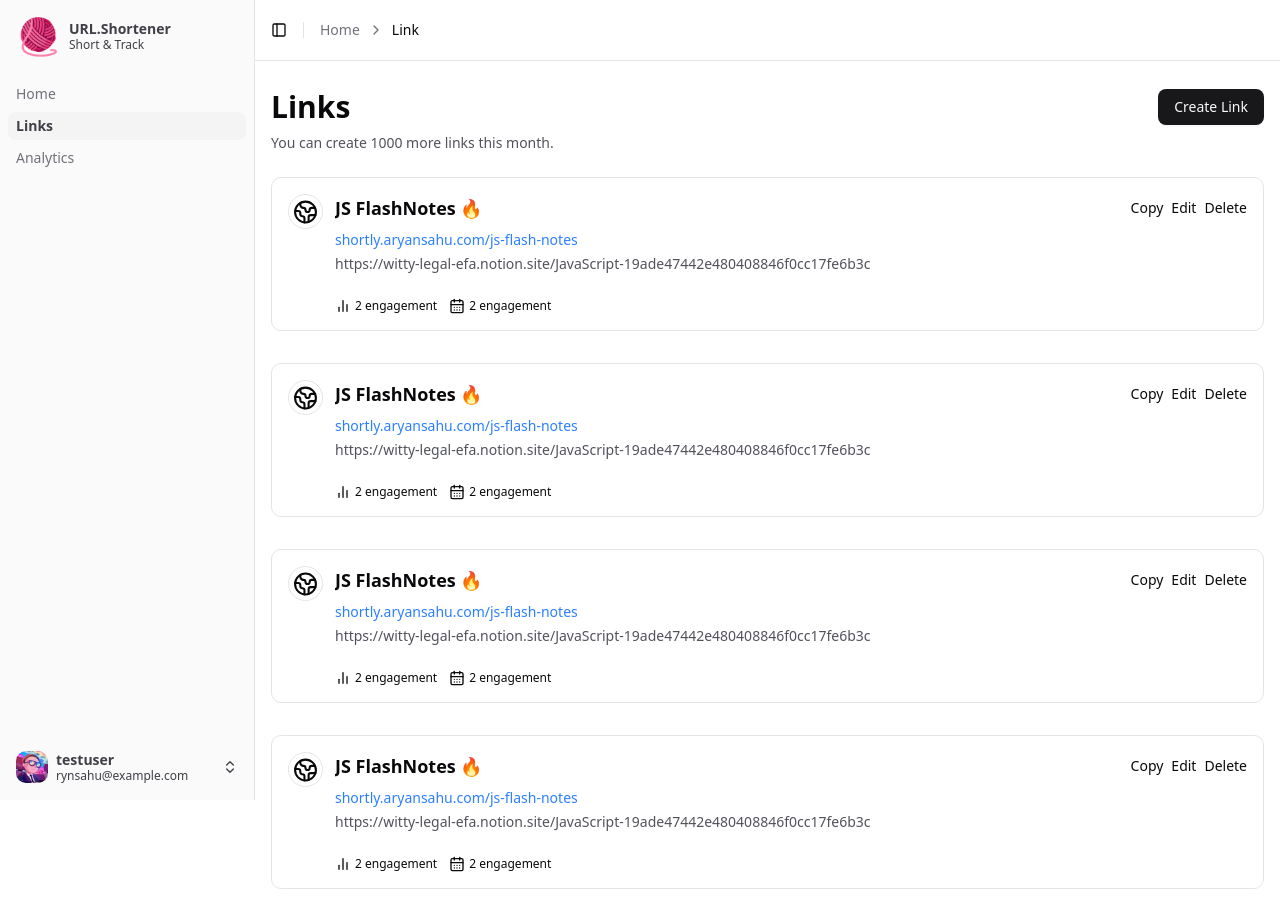
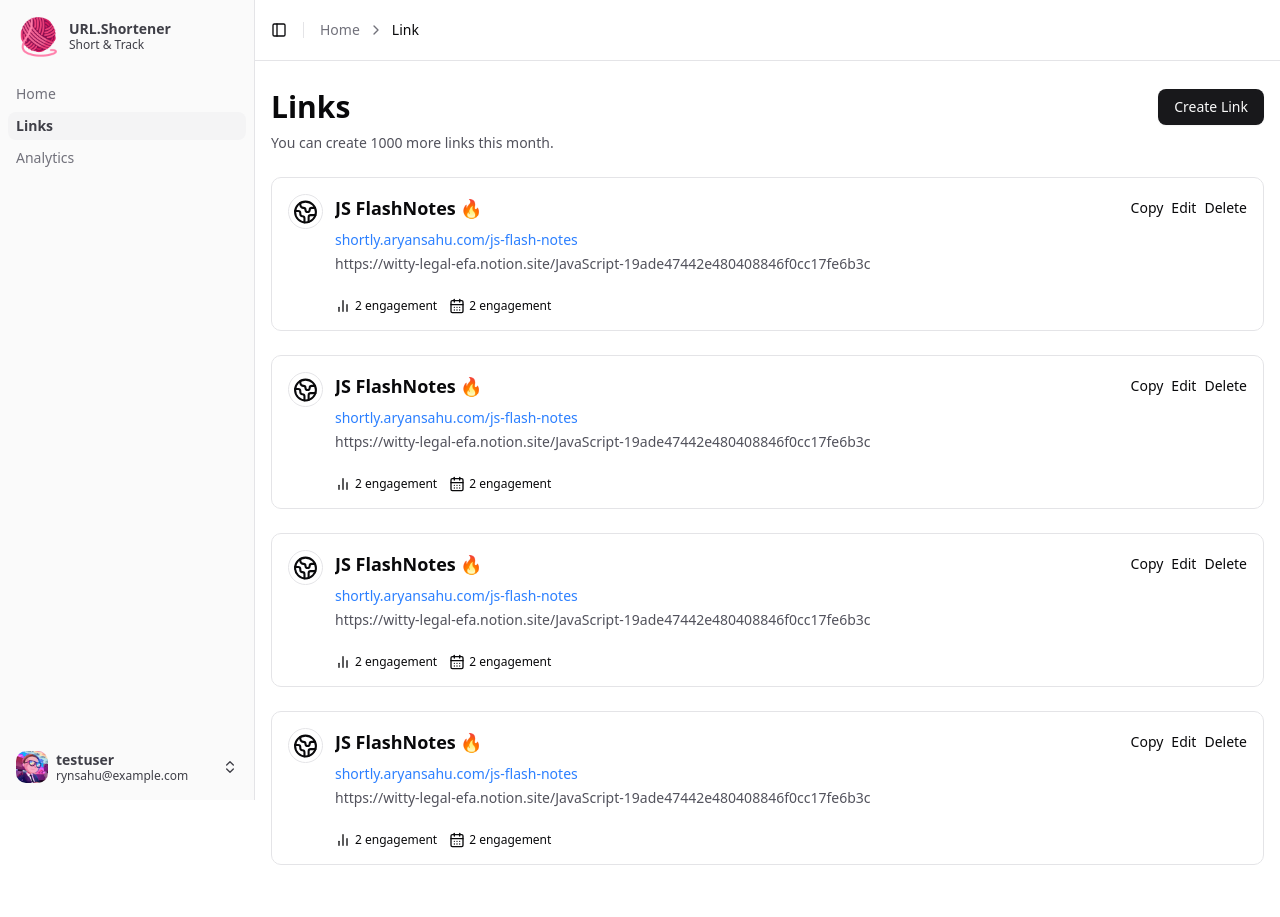
Before and after one commit to rynsahu/url-shortener, a React (Vite) app: page /links in a window 1280 px wide. After the commit the page ends 893 px from the top, so only its background shows below. Built offline with nearby package versions, Linux system fonts and the light colour scheme.

Commit message:
vercel routing fix

```diff
--- a/src/components/LinksList/index.tsx
+++ b/src/components/LinksList/index.tsx
@@ -3,7 +3,7 @@
 
 const LinksList = () => {
   return (
-    <div className="flex flex-col gap-8 w-full">
+    <div className="flex flex-col gap-6 w-full">
       <LinkDetailsCard />
       <LinkDetailsCard />
       <LinkDetailsCard />
```
Also changed, not shown: vercel.json (added).
